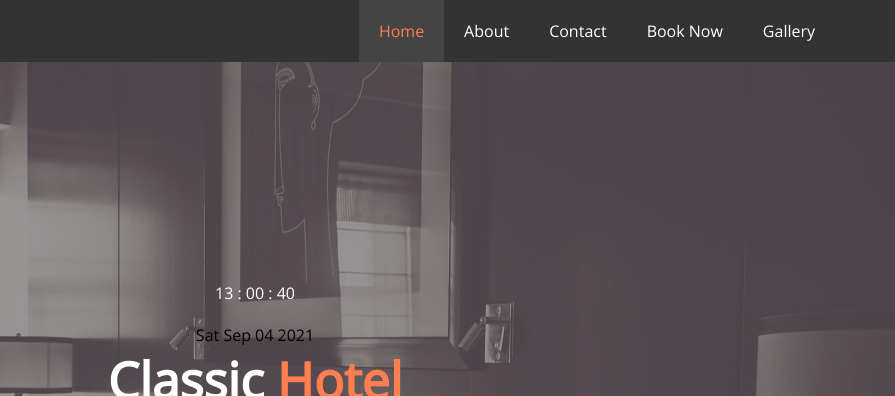
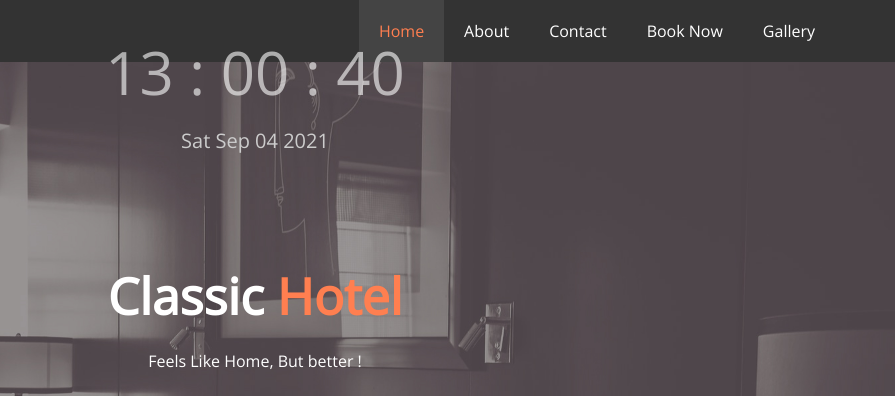
Before and after one commit to sishir123/sishir-kharel-hotel, a plain HTML site: page index.html in a window 1280 px wide. Shown: the top 396 px of the page, 385-1280 px from the left. Drawn offline with nearby package versions, Linux system fonts and the light colour scheme.

Commit message:
Update index.css

```diff
--- a/css/index.css
+++ b/css/index.css
@@ -13,6 +13,25 @@
 #center {
 	padding-top: 200px;
 	text-align: center;
+}
+#center .home-page-clock {
+	position: absolute;
+	top: 30px;
+	left: 0;
+	right: 0;
+	text-align: center;
+	font-size: 2rem;
+}
+#center .home-page-clock p {
+	font-size: 60px;
+	opacity: 0.6;
+	margin: 0;
+	padding: 0;
+}
+#center .home-page-clock span {
+	opacity: 1;
+	font-size: 20px;
+	color: #ccc;
 }
 #center h1 {
 	font-family: cursive;
```
